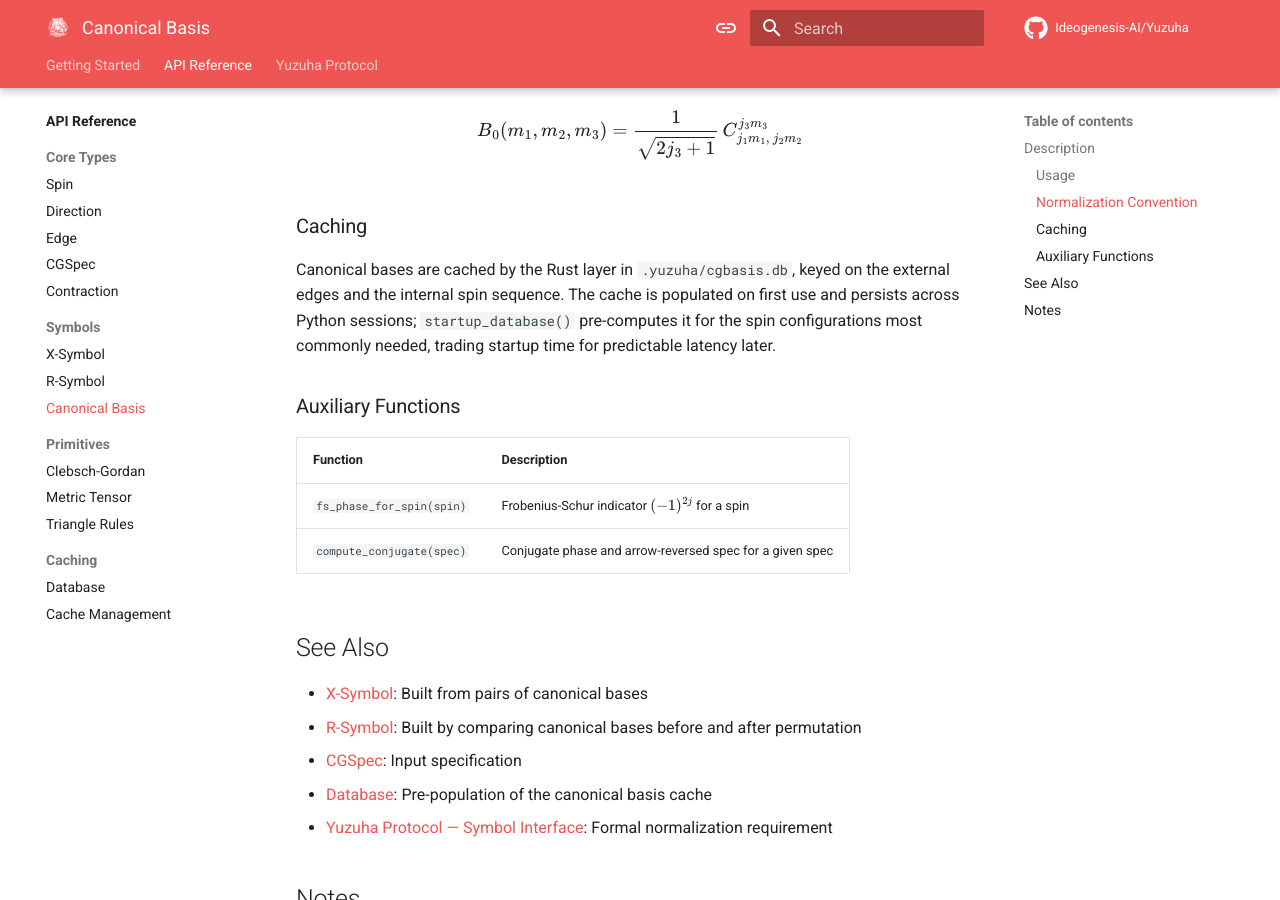
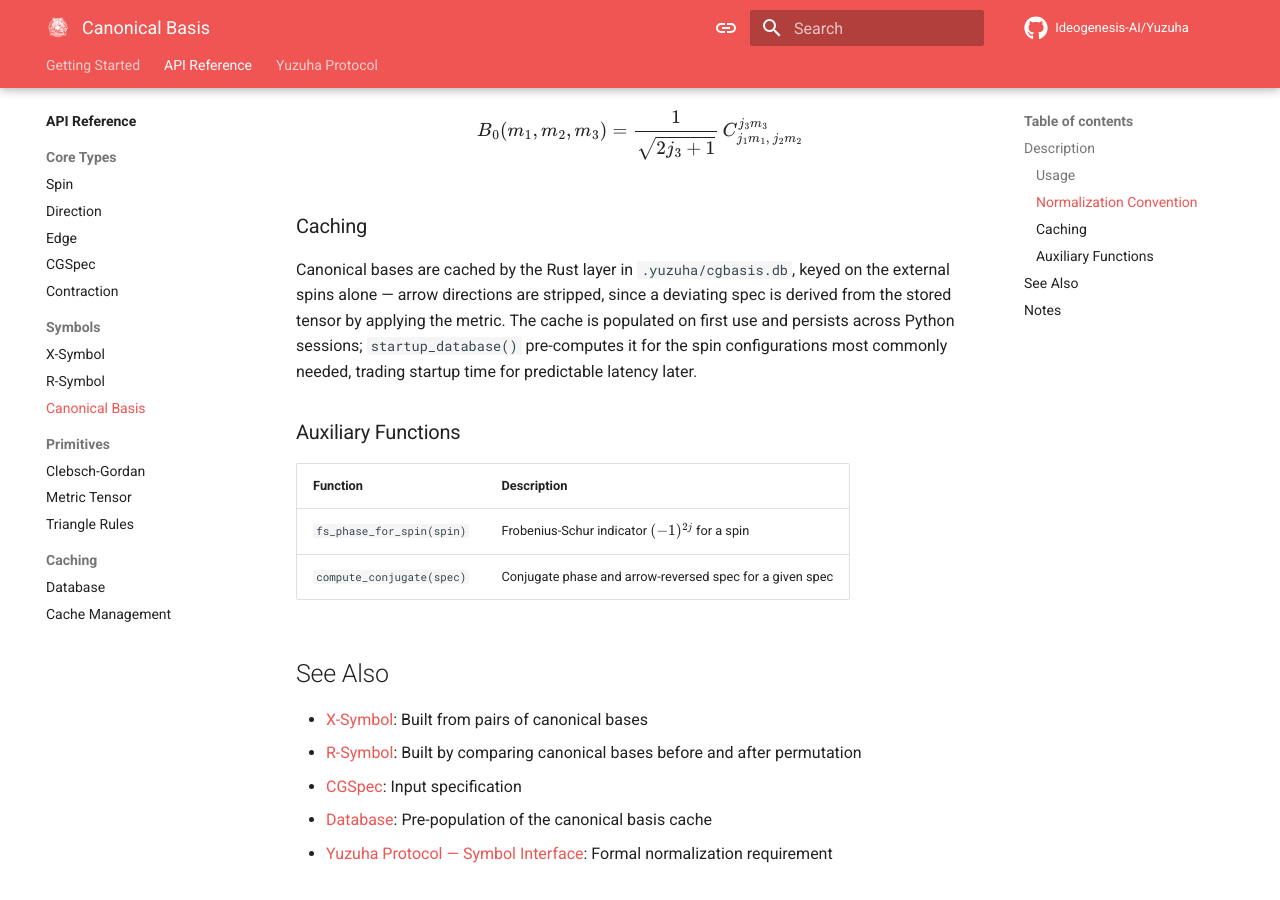
Before and after one commit to Ideogenesis-AI/Yuzuha, an MkDocs documentation site: the page built from docs/api/symbols/canonical-basis.md, in a window 1280 px wide and 900 px high, scrolled down 1526 px. Built offline with MkDocs 1.6.1 and Material for MkDocs 9.7.7, drawn with Linux system fonts in a browser that asks for light colours; comment, search, counter and statistics services are not loaded.

Commit message:
Correct the cache key documented for the canonical basis
The page had the basis cache keyed on the external edges and the internal spin sequence,
where the Rust layer strips the arrow directions before the lookup and serves a deviating
spec from the same stored tensor by applying the metric on retrieval. Recorded the key as
the external spins alone, with the reason the directions can be left out of it.

```diff
--- a/docs/api/symbols/canonical-basis.md
+++ b/docs/api/symbols/canonical-basis.md
@@ -66,7 +66,8 @@ $$B_0(m_1, m_2, m_3) = \frac{1}{\sqrt{2j_3 + 1}}\, C^{j_3 m_3}_{j_1 m_1,\, j_2 m
 ### Caching
 
 Canonical bases are cached by the Rust layer in `.yuzuha/cgbasis.db`, keyed on the
-external edges and the internal spin sequence. The cache is populated on first use and
+external spins alone — arrow directions are stripped, since a deviating spec is derived
+from the stored tensor by applying the metric. The cache is populated on first use and
 persists across Python sessions; `startup_database()` pre-computes it for the spin
 configurations most commonly needed, trading startup time for predictable latency later.
 
```
